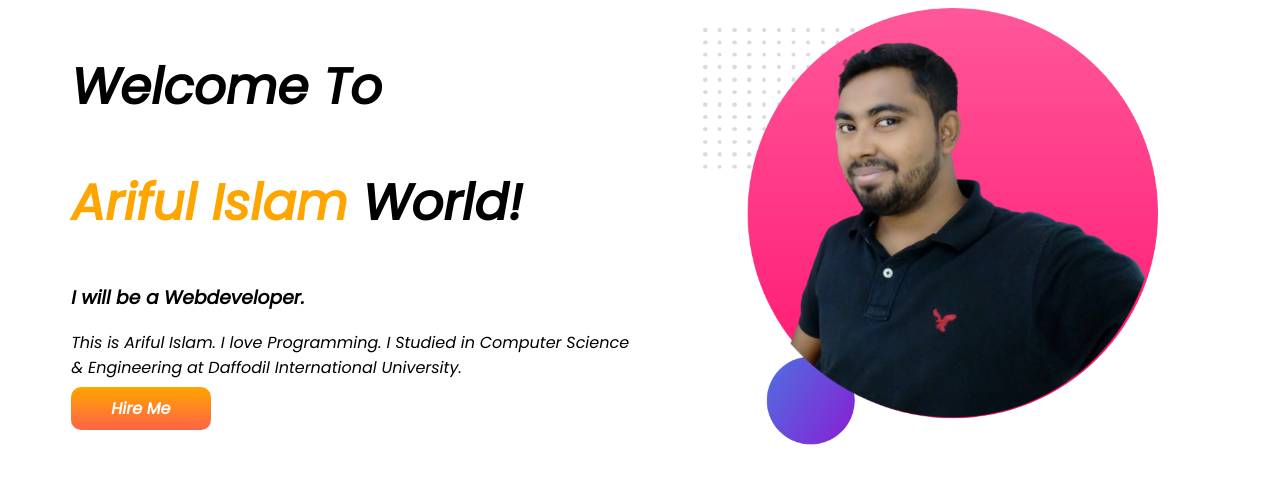
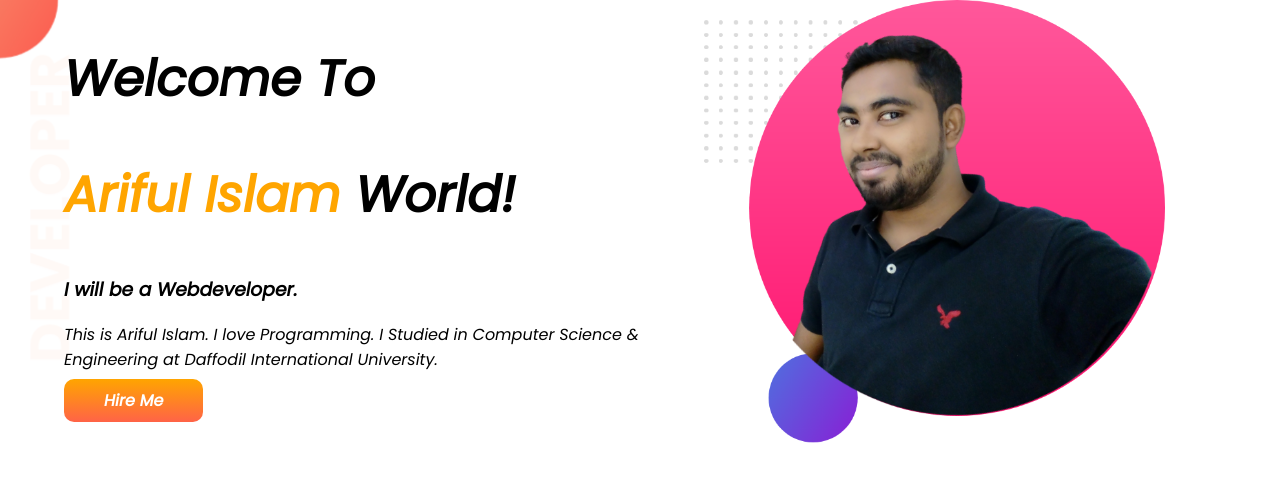
Before and after one commit to ariful012/developer-portfolio, a plain HTML site: page index.html in a window 1280 px wide. Drawn offline with Linux system fonts and the light colour scheme.

Commit message:
first section complete added

```diff
--- a/index.html
+++ b/index.html
@@ -14,7 +14,7 @@
 </head>
 
 <body>
-    <section>
+    <section class="top-banner">
         <div class="half-width">
             <h1>Welcome To</h1>
             <h1> <span class="orange-color"> Ariful Islam</span> World!</h1>
--- a/style.css
+++ b/style.css
@@ -1,5 +1,6 @@
 body {
     font-family: 'Poppins', sans-serif;
+    margin: 0;
 }
 
 h1 {
@@ -30,4 +31,10 @@ section {
     border-radius: 10px;
     color: white;
     font-weight: 700;
+    margin-top: 10px;
 }
+
+.top-banner {
+    background-image: url(images/top-banner.png);
+    background-repeat: no-repeat;
+}
```
